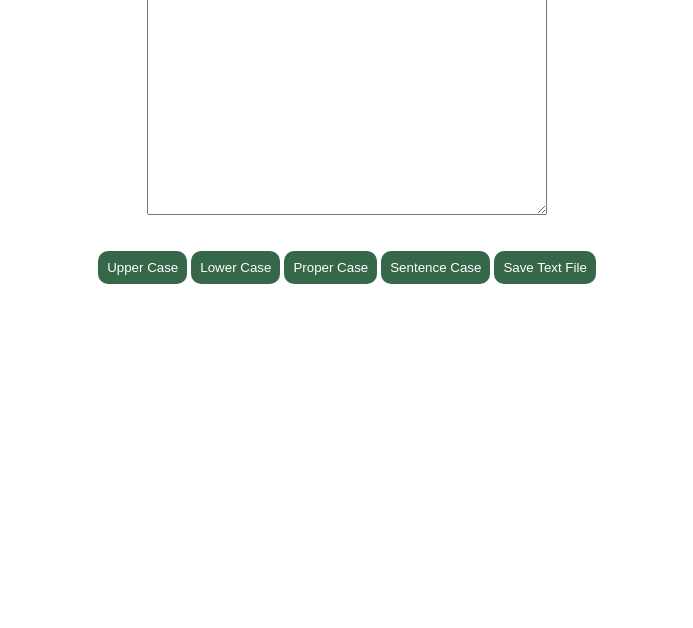
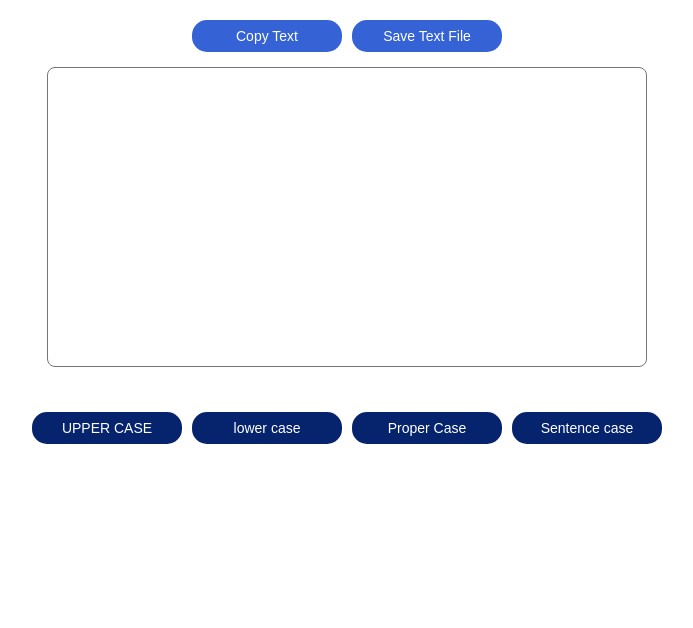
Before and after one commit to alishney/projects-js, a website: page Case Conventer/index.html in a window 1280 px wide. Shown: the part 172-800 px from the top of the page, without its empty margins (293-986 px from the left). Drawn offline with Linux system fonts and the light colour scheme.

Commit message:
case converter: added copy button and redesign project

```diff
--- a/Case Conventer/index.html
+++ b/Case Conventer/index.html
@@ -7,16 +7,20 @@
 </head>
 <body>
 <div class="page-wrapper">
-    <div class="page-title"><h1>Case Converter</h1></div>
-    <label>
+    <div class="page-title">
+        <h1>Case Converter</h1>
+    </div>
+    <div class="textarea-with-copy-and-saving-buttons">
+        <button id="copy-text-action-button">Copy Text</button>
+        <button id="save-text-file-action-button">Save Text File</button>
         <textarea id="source-textarea"></textarea>
-    </label>
+    </div>
     <div class="action-buttons-container">
-        <button id="upper-case-action-button">Upper Case</button>
-        <button id="lower-case-action-button">Lower Case</button>
+        <button id="upper-case-action-button">UPPER CASE</button>
+        <button id="lower-case-action-button">lower case</button>
         <button id="proper-case-action-button">Proper Case</button>
-        <button id="sentence-case-action-button">Sentence Case</button>
-        <button id="save-text-file-action-button">Save Text File</button>
+        <button id="sentence-case-action-button">Sentence case</button>
+
     </div>
 </div>
 <script src="scripts.js"></script>
--- a/Case Conventer/scripts.js
+++ b/Case Conventer/scripts.js
@@ -40,3 +40,8 @@
 
     document.body.removeChild(element);
 });
+
+document.getElementById('copy-text-action-button').addEventListener('click', () => {
+    document.getElementById('source-textarea').select();
+    document.execCommand(('copy'));
+})
--- a/Case Conventer/style.css
+++ b/Case Conventer/style.css
@@ -2,18 +2,36 @@
     margin: 0;
     padding: 0;
     box-sizing: border-box;
-    font-family: Arial, sans-serif;
+    font-family: Montserrat, sans-serif  ;
 }
 .page-wrapper {
     display: flex;
     flex-direction: column;
-    margin: 70px 0;
+    margin: 120px 0;
     align-items: center;
 }
+
+.page-title {
+    color: #021338;
+}
+
+.textarea-with-copy-and-saving-buttons {
+    width: 600px;
+    margin:  30px 0 40px ;
+    display: flex;
+    flex-direction: row;
+    flex-wrap: wrap;
+    justify-content: center;
+}
+
 textarea {
-    width: 400px;
-    height: 250px;
-    margin: 30px 0;
+    width: 600px;
+    height: 300px;
+    padding: 10px;
+    resize: none;
+    font-size: 18px;
+    border-radius: 8px;
+    margin-top: 10px;
 }
 
 .action-buttons-container {
@@ -21,11 +39,18 @@ textarea {
     flex-direction: row;
 }
 
+#copy-text-action-button,
+#save-text-file-action-button {
+    background-color: rgb(53, 99, 213);
+}
+
 button {
-    background-color: #356748;
+    background-color: #06246e;
     color: white;
     border: none;
-    margin: 2px;
-    padding: 9px;
-    border-radius: 10px;
+    margin: 5px;
+    padding: 8px 15px;
+    border-radius: 15px;
+    font-size: 14px;
+    width: 150px;
 }
```
Also changed, not shown: Case Conventer/img.png.
